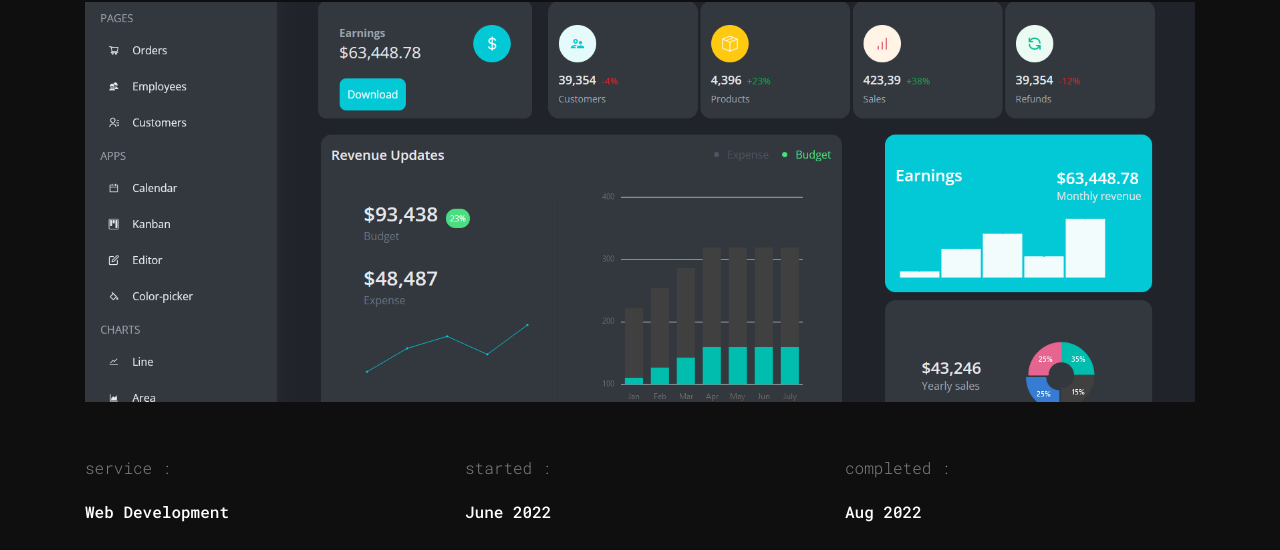
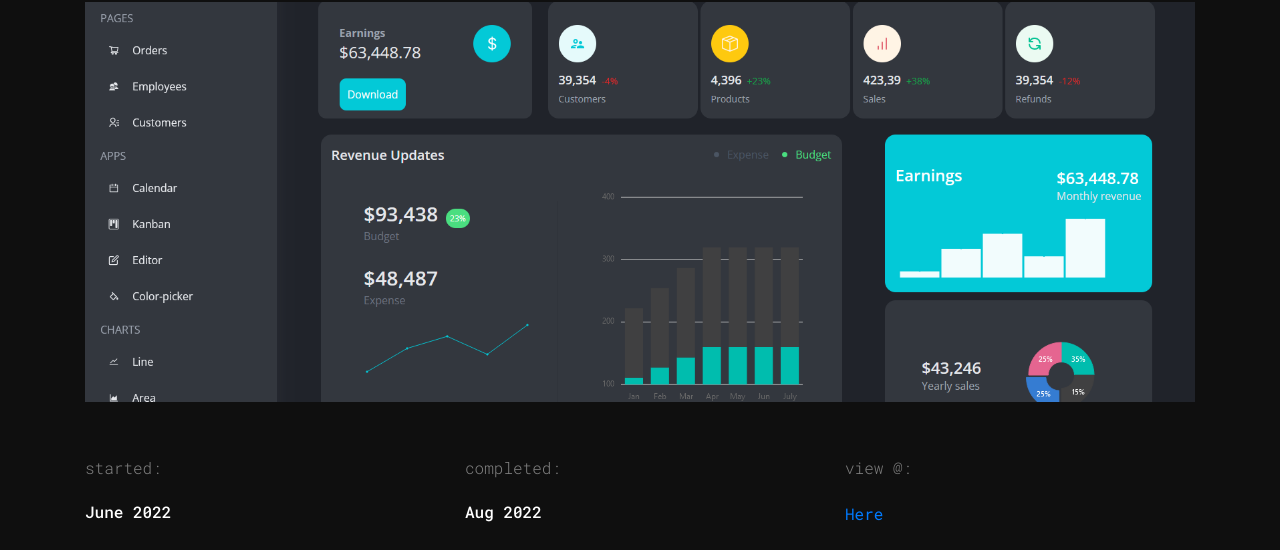
Before and after one commit to Bfarncombe/Bfarncombe.github.io, a plain HTML site: page project.html in a window 1280 px wide. Shown: the part 226-776 px from the top of the page. Drawn offline with nearby package versions, Linux system fonts and the light colour scheme.

Commit message:
edit paragraphs

```diff
--- a/project.html
+++ b/project.html
@@ -104,20 +104,20 @@
 
               <div class="row">
                 <div class="col-lg-4">
-                  <p class="wow fadeInUp" data-wow-delay="1.2s">service :</p>
-                  <h6 class="wow fadeInUp" data-wow-delay="1.3s">
-                    Web Development
-                  </h6>
-                </div>
-
-                <div class="col-lg-4">
-                  <p class="wow fadeInUp" data-wow-delay="1.4s">started :</p>
+                  <p class="wow fadeInUp" data-wow-delay="1.4s">started:</p>
                   <h6 class="wow fadeInUp" data-wow-delay="1.5s">June 2022</h6>
                 </div>
 
                 <div class="col-lg-4">
-                  <p class="wow fadeInUp" data-wow-delay="1.6s">completed :</p>
+                  <p class="wow fadeInUp" data-wow-delay="1.6s">completed:</p>
                   <h6 class="wow fadeInUp" data-wow-delay="1.7s">Aug 2022</h6>
+                </div>
+
+                <div class="col-lg-4">
+                  <p class="wow fadeInUp" data-wow-delay="1.6s">view @:</p>
+                  <a href="https://bf-dashbordd.netlify.app/"
+                  <h6 class="wow fadeInUp" data-wow-delay="1.7s">Here</h6>
+                </a>
                 </div>
               </div>
               <br />
```
Also changed, not shown: about.html (+2 -2 lines).
